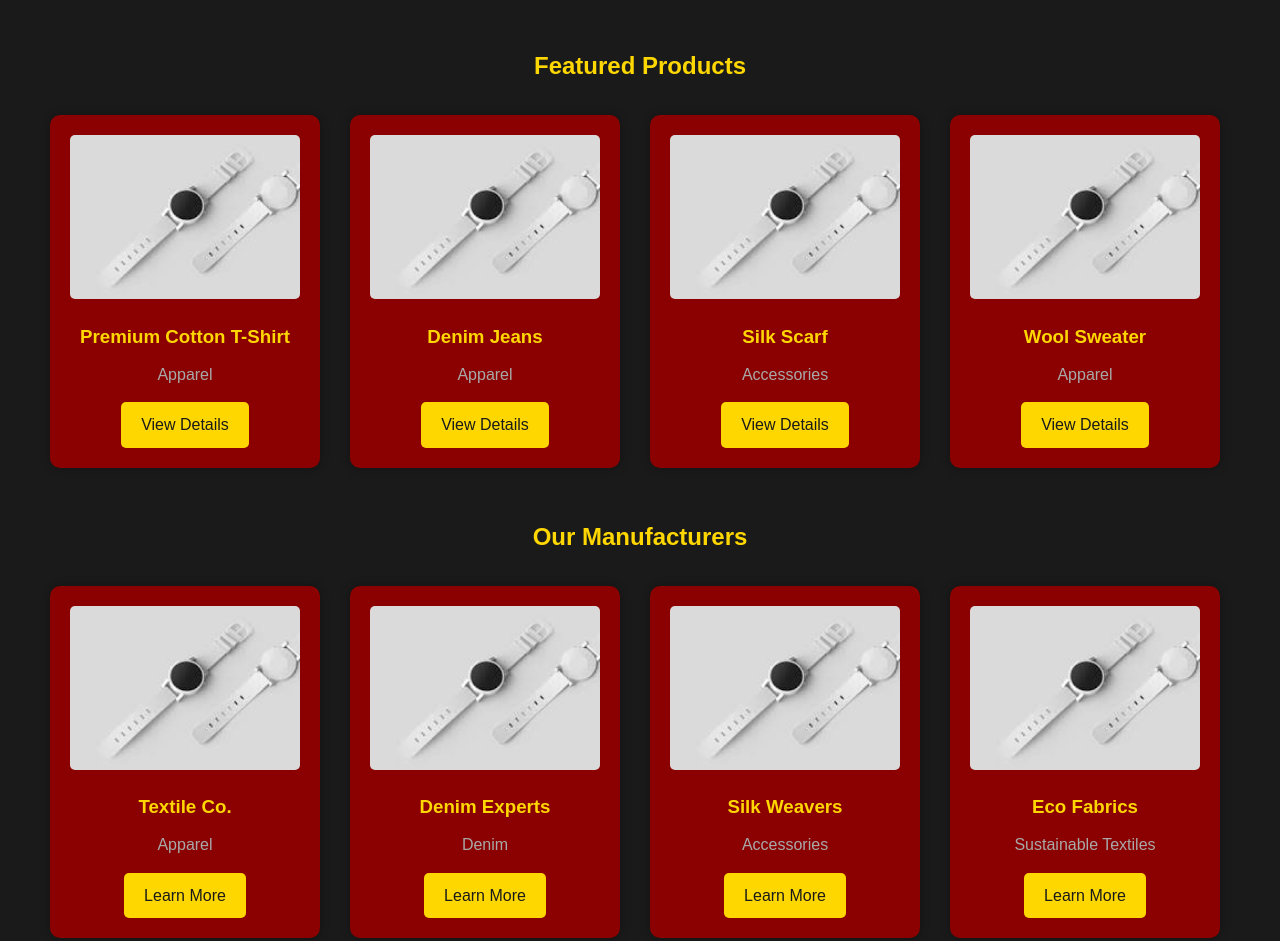
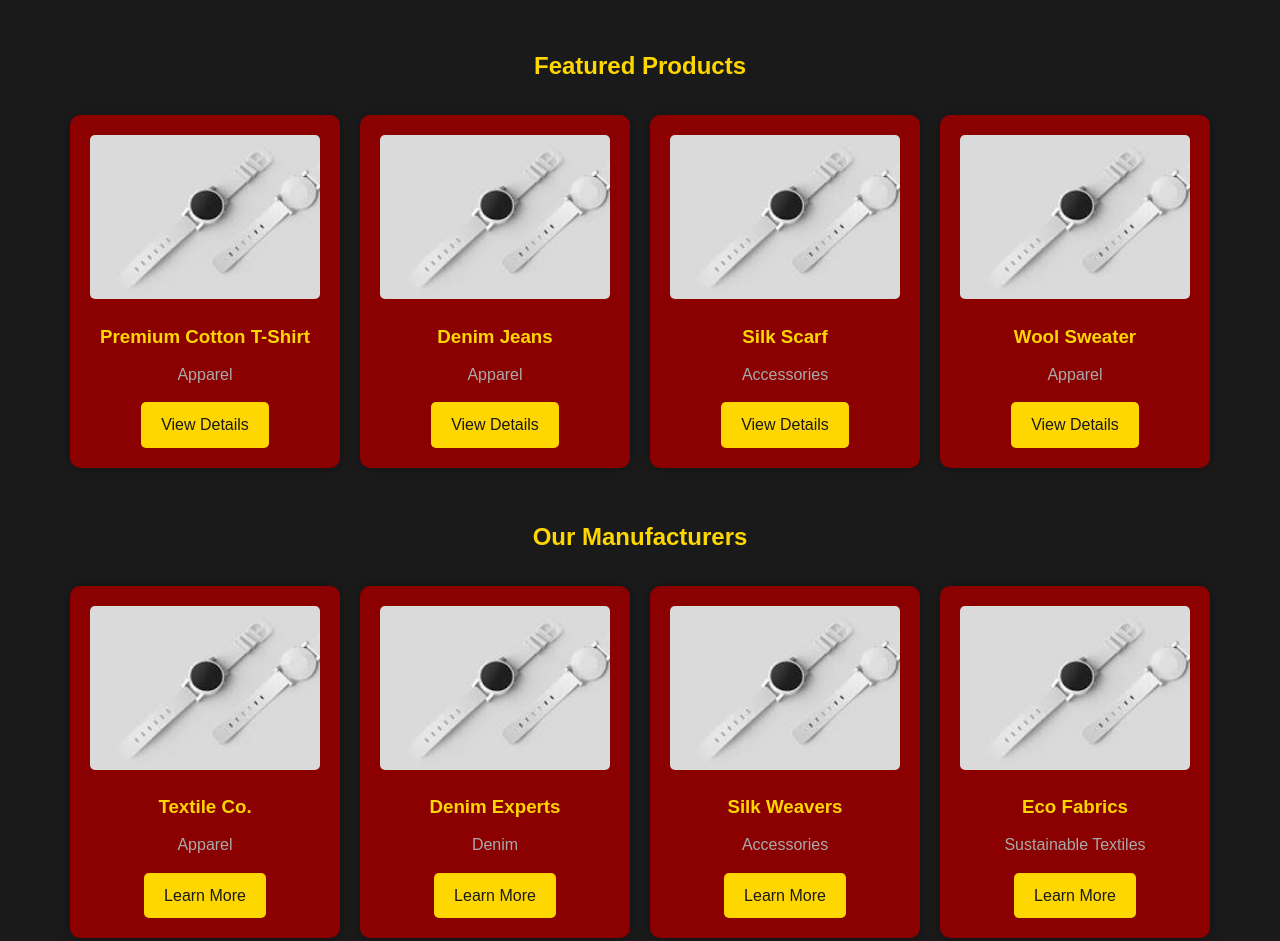
Before and after one commit to unikalnix/kaif-website-vercel, a plain HTML site: page index.html in a window 1280 px wide. Shown: the part 1045-1986 px from the top of the page. Drawn offline with Linux system fonts and the light colour scheme.

Commit message:
"Changed grid layout to flexbox layout for .product-grid and .manufacturer-grid classes"

```diff
--- a/styles.css
+++ b/styles.css
@@ -198,10 +198,12 @@ nav ul li a.active {
 
 .product-grid,
 .manufacturer-grid {
-  display: grid;
-  grid-template-columns: repeat(auto-fit, minmax(250px, 1fr));
-  gap: 20px;
-  margin: 0 10px;
+  display: flex;
+    flex-wrap: wrap;
+    align-items: center;
+    justify-content: center;
+    margin: 0 10px;
+    gap: 20px;
 }
 
 .product-item,
```
